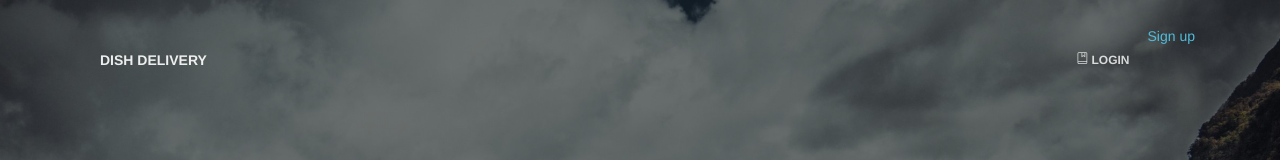
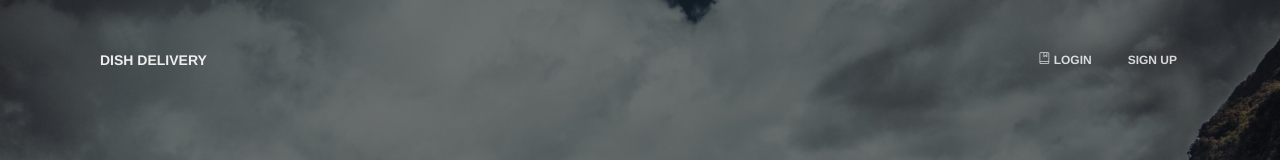
Before and after one commit to ASAI-DAM-Team-2/Frontend, a React (Create React App) app: page / in a window 1280 px wide. Shown: the top 160 px of the page. Built offline with nearby package versions, Linux system fonts and the light colour scheme.

Commit message:
feat : change Link to NavLink temporary

```diff
--- a/src/components/Navbars/IndexNavbar.js
+++ b/src/components/Navbars/IndexNavbar.js
@@ -124,9 +124,14 @@ function IndexNavbar(props) {
               </NavLink>
             </NavItem>
             <NavItem>
-              <Link className="btn-round" color="danger" to="/register">
+              <NavLink
+                className="btn-round"
+                color="danger"
+                to="/register"
+                href="/register"
+              >
                 Sign up
-              </Link>
+              </NavLink>
             </NavItem>
           </Nav>
         </Collapse>
```
